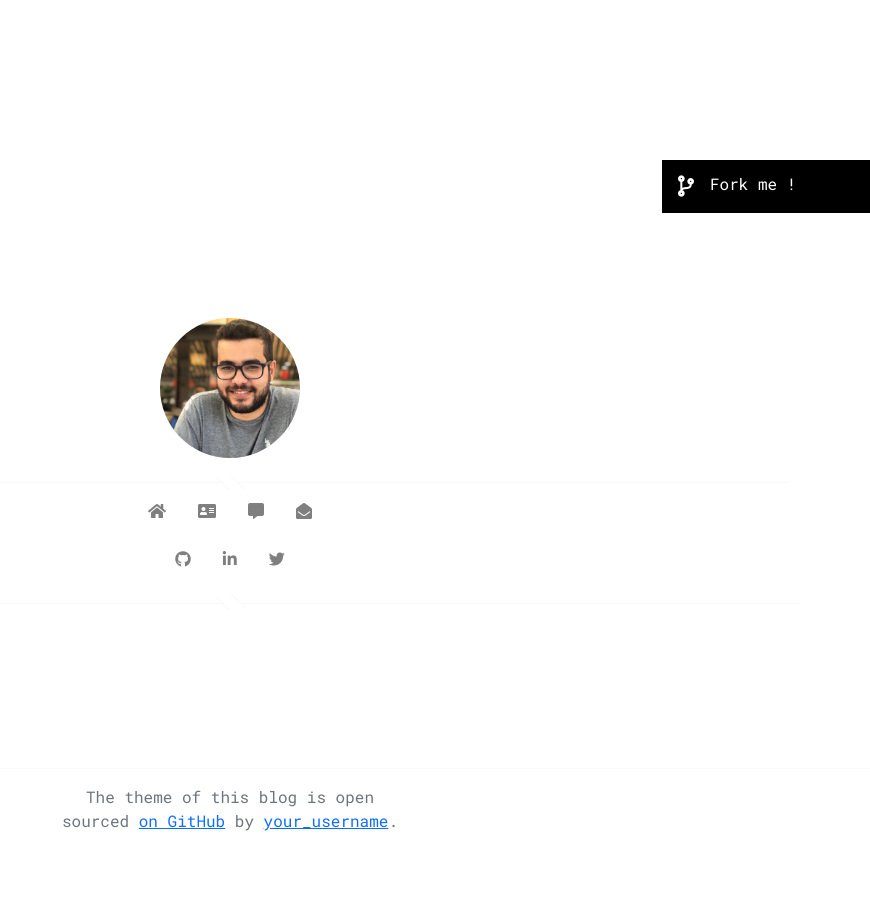
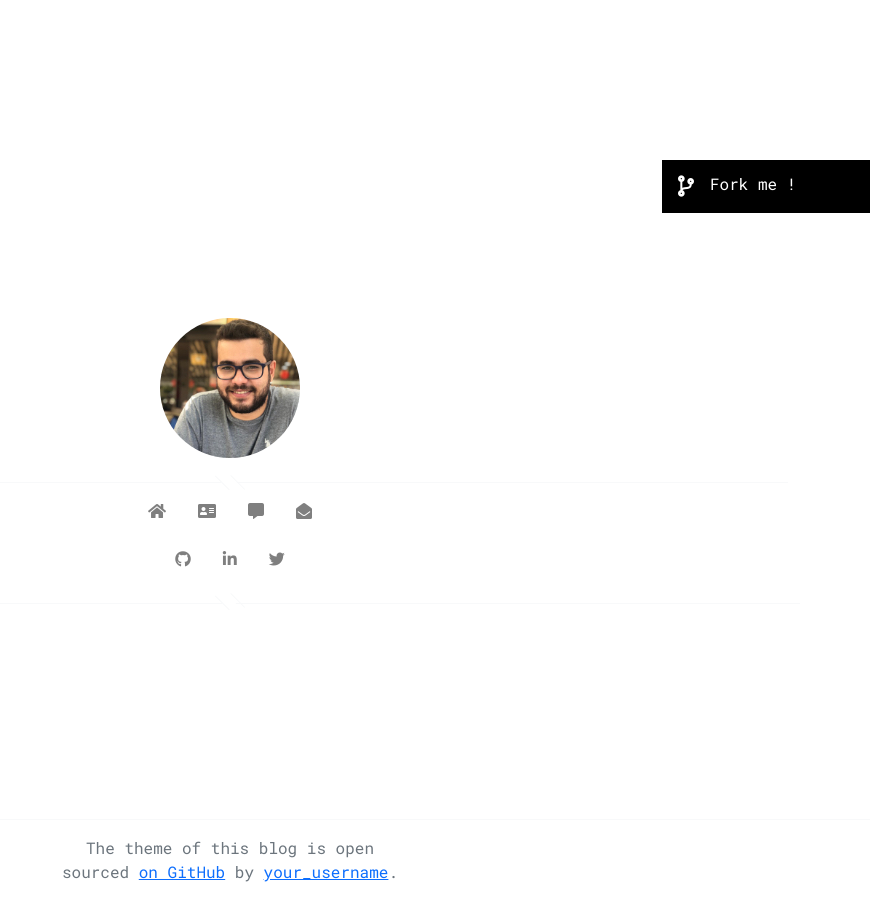
Before and after one commit to lbenicio/lbenicio-minimal-v1, a Jekyll site: the page built from index.md, in a window 1280 px wide. Shown: the whole page, without its empty margins (410-1280 px from the left). Built offline with Jekyll 4.4.1, drawn with Linux system fonts in a browser that asks for light colours.

Commit message:
merge issues

```diff
--- a/_includes/footer.html
+++ b/_includes/footer.html
@@ -1,4 +1,4 @@
-<footer class="footer border-top border-1 border-light pt-3 mt-5 fs-6 text-center text-muted">
+<footer class="footer border-top border-1 border-light pt-3 mt-auto fs-6 text-center text-muted">
     <div class="container">
         <div class="row">
             <div class="offset-md-4 col-md-4 col-10 offset-1">
--- a/_layouts/home.html
+++ b/_layouts/home.html
@@ -5,13 +5,13 @@
     {% include head.html %}
 </head>
 
-<body class="bg-body">
-    <div class="row align-items-center h-main m-0 p-0">
+<body class="bg-body d-flex flex-column min-vh-100">
+    <section class="row align-items-center h-main m-0 p-0">
         {% include fork.html %}
         <div class="h-25">
             {% include navigation.html %}
         </div>
-    </div>
+    </section>
     {% include footer.html %}
     {% include analytics.html %}
 </body>
--- a/_layouts/posts.html
+++ b/_layouts/posts.html
@@ -6,8 +6,13 @@
 </head>
 
 <body class="bg-body body-posts">
+    <section>
     {% include fork.html %}
+    </section>
+    <section>
     {% include navigation.html %}
+    </section>
+    <section>
     <div class="container mt-2">
         <div class="row">
             <div class="offset-xs-1 col-xs-10 offset-sm-3 col-sm-6">
@@ -19,6 +24,7 @@
             </div>
         </div>
     </div>
+</section>
     {% include footer.html %}
     {% include analytics.html %}
 </body>
```
Also changed, not shown: _layouts/default.html (+8 -2 lines), lbenicio-minimal-v1.gemspec.
